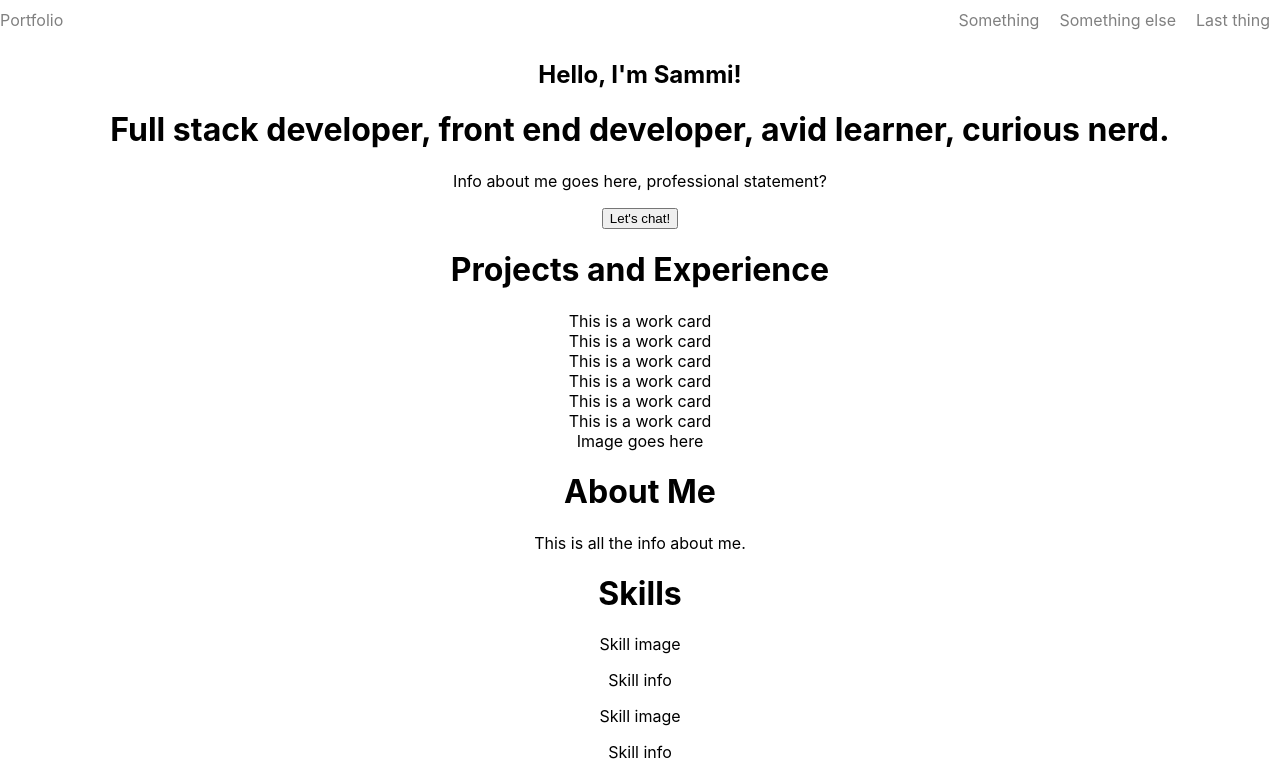
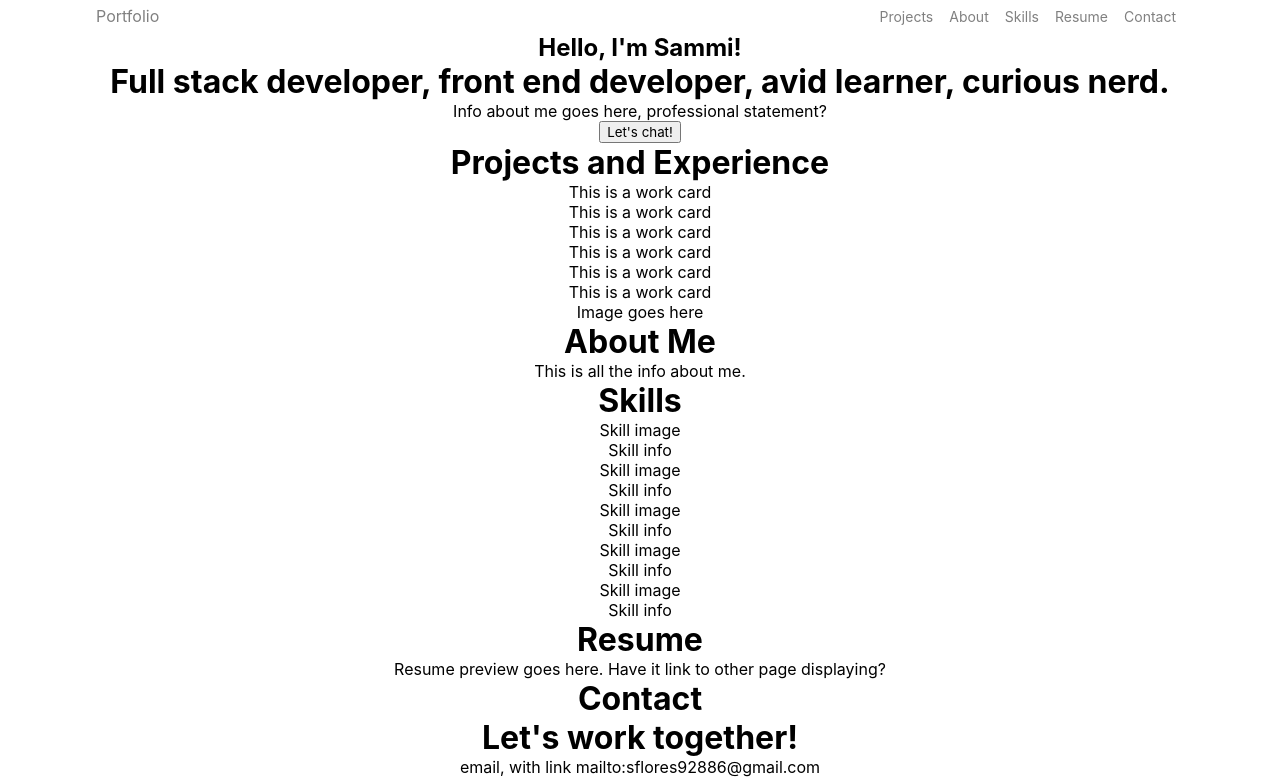
Before and after one commit to SPFlores/portfolio, a React (Create React App) app in the folder Client/: page / in a window 1280 px wide. Shown: the top 778 px of the page. Built offline with nearby package versions, Linux system fonts and the light colour scheme.

Commit message:
navbar done, links working

```diff
--- a/Client/src/components/Navbar/index.css
+++ b/Client/src/components/Navbar/index.css
@@ -1,6 +1,8 @@
 .navbar {
   color: gray;
   margin-bottom: 10px;
+  width: 85%;
+  margin: auto
 }
 
 .navbar__item, .navbar__link {
@@ -17,6 +19,10 @@
   width: 75%
 }
 
-.navbar__link {
-  margin: 10px
+.navbar__link, .navbar__link:visited {
+  margin: 8px;
+  font-size: 14px;
+  padding: 0px;
+  color: inherit;
+  text-decoration: none;
 }
--- a/Client/src/components/Navbar/navbar.js
+++ b/Client/src/components/Navbar/navbar.js
@@ -6,9 +6,11 @@ const Navbar = _ => {
     <div className='navbar'>
       <div id='navbar__left' className='navbar__item'>Portfolio</div>
       <div id='navbar__right' className='navbar__item'>
-        <div className='navbar__link'>Something</div>
-        <div className='navbar__link'>Something else</div>
-        <div className='navbar__link'>Last thing</div>
+        <a className='navbar__link' href='#projects'>Projects</a>
+        <a className='navbar__link' href='#about'>About</a>
+        <a className='navbar__link' href='#skills'>Skills</a>
+        <a className='navbar__link' href='#resume'>Resume</a>
+        <a className='navbar__link' href='#contact'>Contact</a>
       </div>
     </div>
   )
--- a/Client/src/index.css
+++ b/Client/src/index.css
@@ -1,4 +1,4 @@
-body {
+* {
   margin: 0;
   font-family: -apple-system, BlinkMacSystemFont, 'Segoe UI', 'Roboto', 'Oxygen', 'Ubuntu', 'Cantarell', 'Fira Sans', 'Droid Sans', 'Helvetica Neue', sans-serif;
   -webkit-font-smoothing: antialiased;
--- a/Client/src/pages/About/About.js
+++ b/Client/src/pages/About/About.js
@@ -2,7 +2,7 @@ import React from 'react'
 
 const About = _ => {
   return (
-    <div className='sectionHeading'>
+    <div className='sectionHeading' id='about'>
       <span>Image goes here</span>
       <h1>About Me</h1>
       <p>This is all the info about me.</p>
--- a/Client/src/pages/Contact/Contact.js
+++ b/Client/src/pages/Contact/Contact.js
@@ -2,7 +2,7 @@ import React from 'react'
 
 const Contact = _ => {
   return (
-    <div className='sectionHeading'>
+    <div className='sectionHeading' id='contact'>
       <h1>Contact</h1>
       <h1>Let's work together!</h1>
       <span>email, with link mailto:sflores92886@gmail.com</span>
--- a/Client/src/pages/Greeting/Greeting.js
+++ b/Client/src/pages/Greeting/Greeting.js
@@ -2,7 +2,7 @@ import React from 'react'
 
 const Welcome = _ => {
   return (
-    <div className='sectionHeading'>
+    <div className='sectionHeading' id='gretting'>
       <h2>Hello, I'm Sammi!</h2>
       <h1>Full stack developer, front end developer, avid learner, curious nerd.</h1>
       <p>Info about me goes here, professional statement?</p>
--- a/Client/src/pages/Resume/Resume.js
+++ b/Client/src/pages/Resume/Resume.js
@@ -2,7 +2,7 @@ import React from 'react'
 
 const Resume = _ => {
   return (
-    <div className='sectionHeading'>
+    <div className='sectionHeading' id='resume'>
       <h1>Resume</h1>
       <p>
         Resume preview goes here. Have it link to other page displaying?
--- a/Client/src/pages/Skills/Skills.js
+++ b/Client/src/pages/Skills/Skills.js
@@ -2,7 +2,7 @@ import React from 'react'
 
 const Skills = _ => {
   return (
-    <div className='sectionHeading'>
+    <div className='sectionHeading' id='skills'>
       <h1>Skills</h1>
       <div>
         <span>Skill image</span>
--- a/Client/src/pages/Work/Work.js
+++ b/Client/src/pages/Work/Work.js
@@ -1,8 +1,8 @@
-import React, { useState, useEffect } from 'react'
+import React from 'react'
 
 const WorkPage = _ => {
   return (
-    <div className='sectionHeading'>
+    <div className='sectionHeading' id='projects'>
       <h1>Projects and Experience</h1>
       <div>This is a work card</div>
       <div>This is a work card</div>
```
